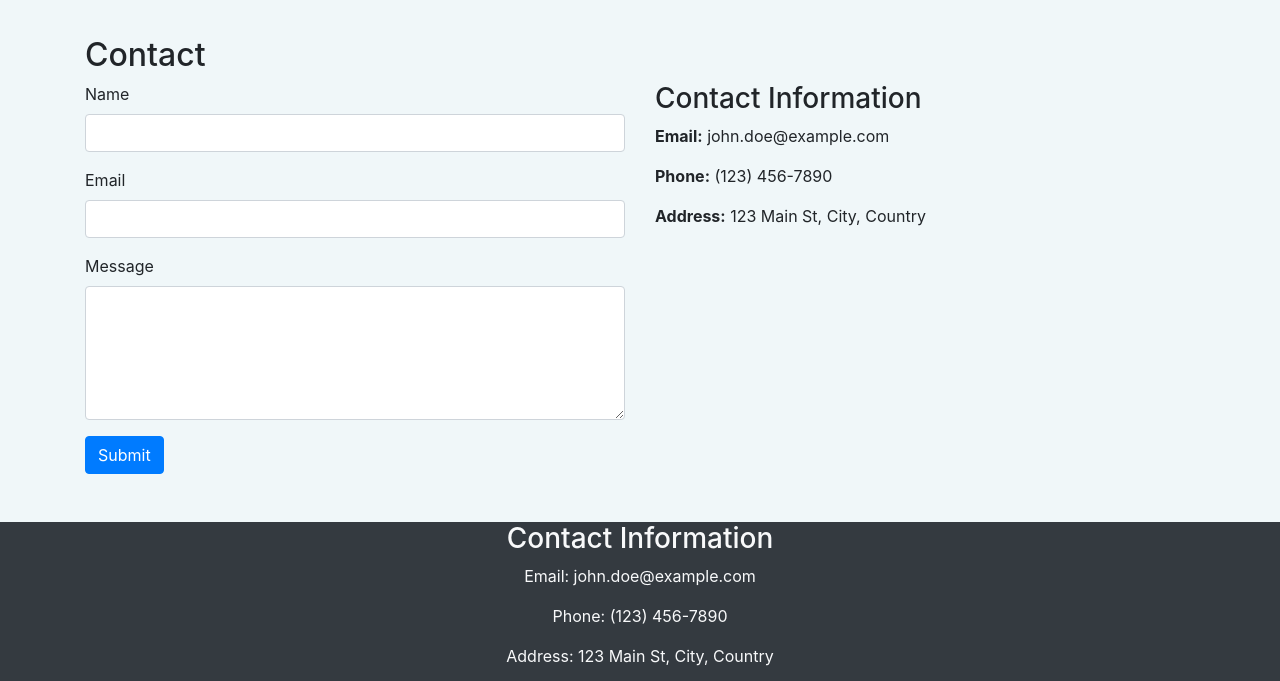
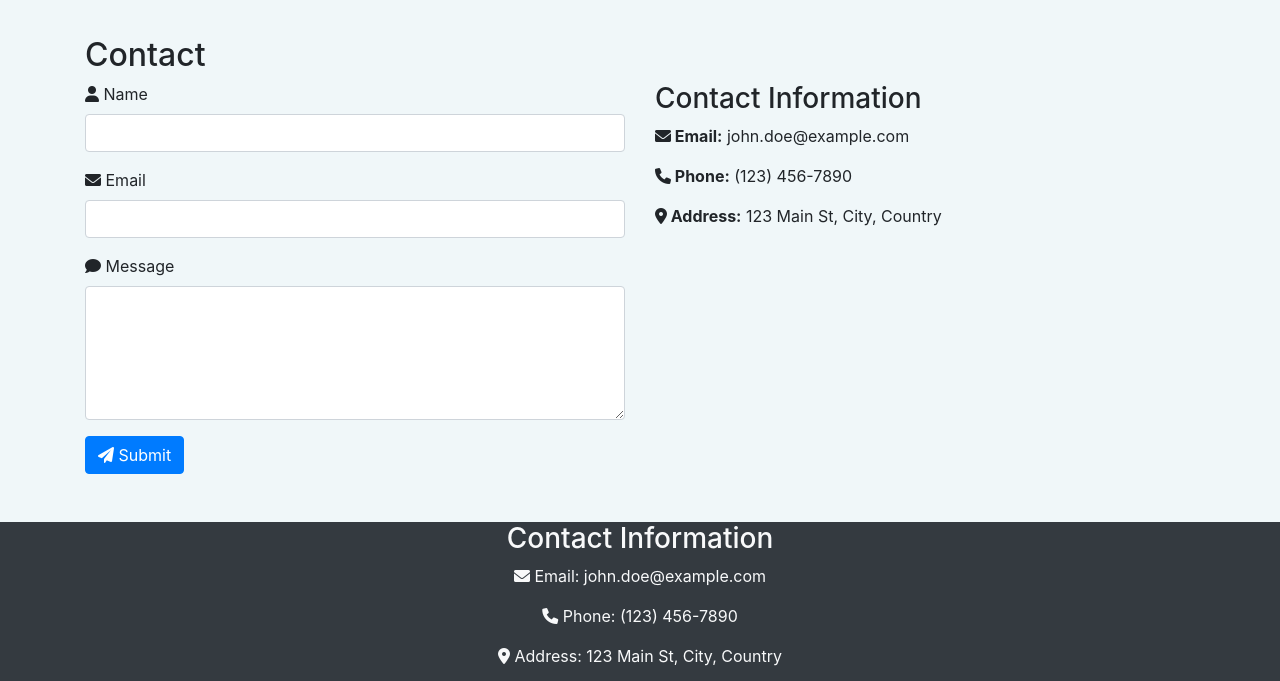
Before and after one commit to enyasystem/portfolio, a plain HTML site: page index.html in a window 1280 px wide. Shown: the part 2384-3065 px from the top of the page. Drawn offline with nearby package versions, Linux system fonts and the light colour scheme.

Commit message:
Font Awesome cdn link added

```diff
--- a/index.html
+++ b/index.html
@@ -5,6 +5,7 @@
   <meta name="viewport" content="width=device-width, initial-scale=1.0">
   <title>Full Stack Developer Portfolio</title>
   <link rel="stylesheet" href="https://stackpath.bootstrapcdn.com/bootstrap/4.3.1/css/bootstrap.min.css">
+  <link rel="stylesheet" href="https://cdnjs.cloudflare.com/ajax/libs/font-awesome/6.0.0-beta2/css/all.min.css" integrity="sha384-Lr6fIZG5NJoCZrDTws8Lr74fs9A/3VwB20rhHzD3clquMgGpi9f+Pi+uQh0G0LC4" crossorigin="anonymous">
   <style>
     /* Custom styles */
     body {
```
